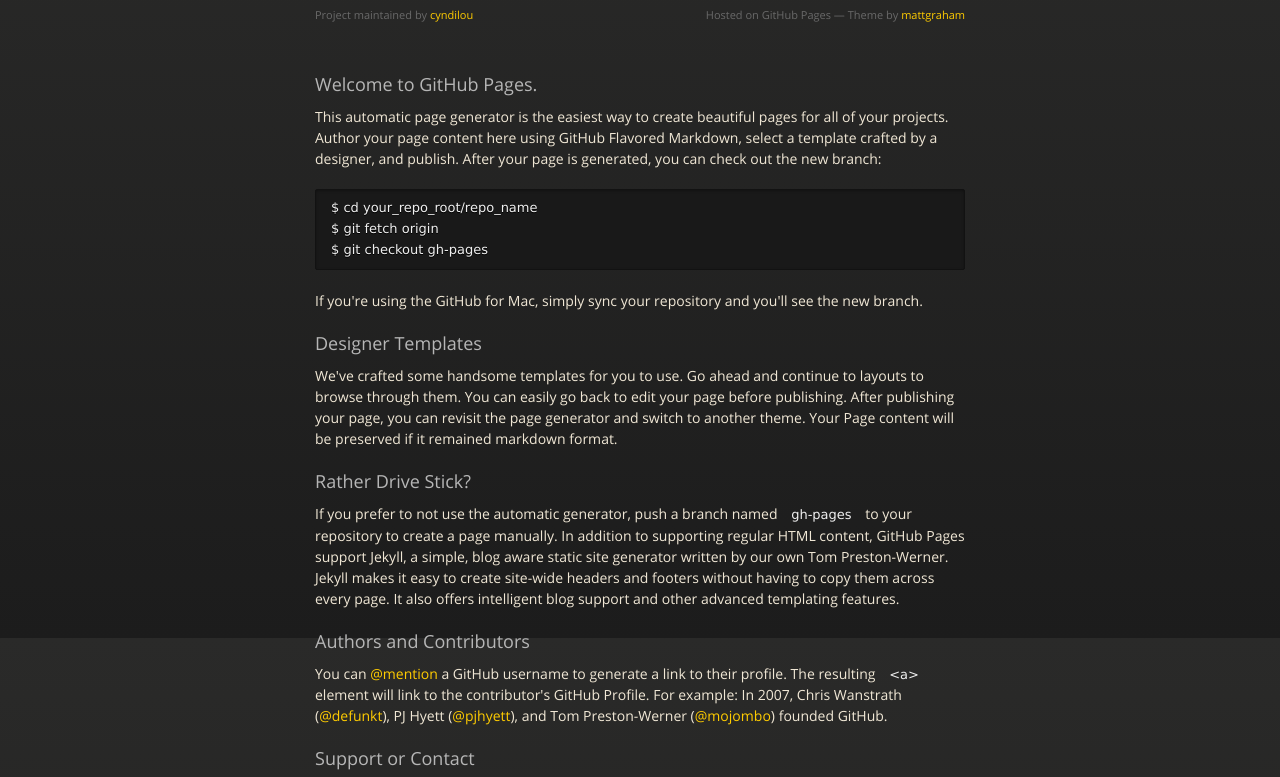
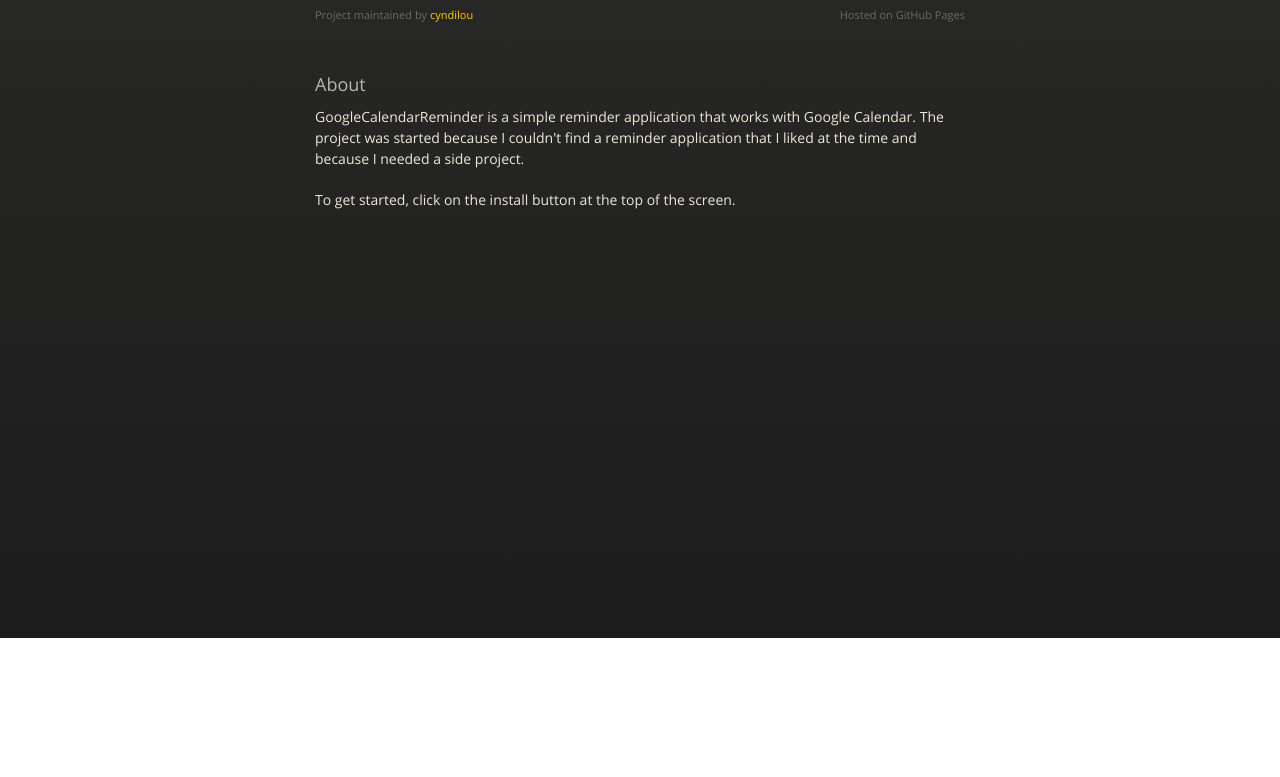
Before and after one commit to cyndilou/CalendarReminderApp, a plain HTML site: page index.html in a window 1280 px wide. Shown: the part 162-939 px from the top of the page. After the commit the page ends 800 px from the top, so only its background shows below. Drawn offline with nearby package versions, Linux system fonts and the light colour scheme.

Commit message:
removed generated text and added install link

```diff
--- a/index.html
+++ b/index.html
@@ -20,9 +20,10 @@
   <body>
       <div id="header">
         <nav>
-          <li class="fork"><a href="https://github.com/cyndilou/CalendarReminderApp">View On GitHub</a></li>
-          <li class="downloads"><a href="https://github.com/cyndilou/CalendarReminderApp/zipball/master">ZIP</a></li>
-          <li class="downloads"><a href="https://github.com/cyndilou/CalendarReminderApp/tarball/master">TAR</a></li>
+          <!-- <li class="fork"><a href="https://github.com/cyndilou/CalendarReminderApp">View On GitHub</a></li> -->
+          <!-- <li class="downloads"><a href="https://github.com/cyndilou/CalendarReminderApp/zipball/master">ZIP</a></li> -->
+          <!-- <li class="downloads"><a href="https://github.com/cyndilou/CalendarReminderApp/tarball/master">TAR</a></li> -->
+		  <li class="downloads"><a href="https://raw.github.com/cyndilou/CalendarReminderApp/master/Publish/setup.exe">INSTALL</a></li>
           <li class="title">DOWNLOADS</li>
         </nav>
       </div><!-- end header -->
@@ -31,53 +32,19 @@
 
       <section>
         <div id="title">
-          <h1>CalendarReminderApp</h1>
+          <h1>Google Calendar Reminder</h1>
           <p></p>
           <hr>
           <span class="credits left">Project maintained by <a href="https://github.com/cyndilou">cyndilou</a></span>
-          <span class="credits right">Hosted on GitHub Pages &mdash; Theme by <a href="http://twitter.com/#!/michigangraham">mattgraham</a></span>
+          <span class="credits right">Hosted on GitHub Pages</span>
         </div>
 
-        <h3>Welcome to GitHub Pages.</h3>
+        <h3>About</h3>
 
-<p>This automatic page generator is the easiest way to create beautiful pages for all of your projects. Author your page content here using GitHub Flavored Markdown, select a template crafted by a designer, and publish. After your page is generated, you can check out the new branch:</p>
+<p>GoogleCalendarReminder is a simple reminder application that works with Google Calendar.  The project was started because I couldn't find a reminder application that I liked at the time and because I needed a side project.</p>
 
-<pre><code>$ cd your_repo_root/repo_name
-$ git fetch origin
-$ git checkout gh-pages
-</code></pre>
+<p>To get started, click on the install button at the top of the screen.</p>
 
-<p>If you're using the GitHub for Mac, simply sync your repository and you'll see the new branch.</p>
-
-<h3>Designer Templates</h3>
-
-<p>We've crafted some handsome templates for you to use. Go ahead and continue to layouts to browse through them. You can easily go back to edit your page before publishing. After publishing your page, you can revisit the page generator and switch to another theme. Your Page content will be preserved if it remained markdown format.</p>
-
-<h3>Rather Drive Stick?</h3>
-
-<p>If you prefer to not use the automatic generator, push a branch named <code>gh-pages</code> to your repository to create a page manually. In addition to supporting regular HTML content, GitHub Pages support Jekyll, a simple, blog aware static site generator written by our own Tom Preston-Werner. Jekyll makes it easy to create site-wide headers and footers without having to copy them across every page. It also offers intelligent blog support and other advanced templating features.</p>
-
-<h3>Authors and Contributors</h3>
-
-<p>You can <a href="https://github.com/blog/821" class="user-mention">@mention</a> a GitHub username to generate a link to their profile. The resulting <code>&lt;a&gt;</code> element will link to the contributor's GitHub Profile. For example: In 2007, Chris Wanstrath (<a href="https://github.com/defunkt" class="user-mention">@defunkt</a>), PJ Hyett (<a href="https://github.com/pjhyett" class="user-mention">@pjhyett</a>), and Tom Preston-Werner (<a href="https://github.com/mojombo" class="user-mention">@mojombo</a>) founded GitHub.</p>
-
-<h3>Support or Contact</h3>
-
-<p>Having trouble with Pages? Check out the documentation at <a href="http://help.github.com/pages">http://help.github.com/pages</a> or contact <a href="mailto:support@github.com">support@github.com</a> and we’ll help you sort it out.</p>
-      </section>
-
-    </div>
-    <!--[if !IE]><script>fixScale(document);</script><![endif]-->
-              <script type="text/javascript">
-            var gaJsHost = (("https:" == document.location.protocol) ? "https://ssl." : "http://www.");
-            document.write(unescape("%3Cscript src='" + gaJsHost + "google-analytics.com/ga.js' type='text/javascript'%3E%3C/script%3E"));
-          </script>
-          <script type="text/javascript">
-            try {
-              var pageTracker = _gat._getTracker("UA-38196449-1");
-            pageTracker._trackPageview();
-            } catch(err) {}
-          </script>
 
   </body>
 </html>
```
